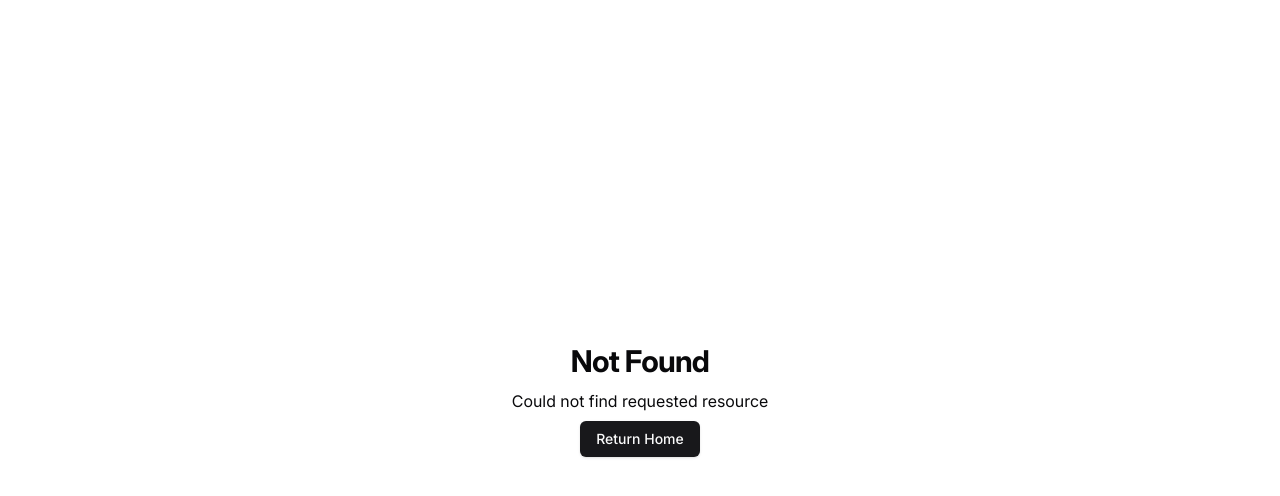
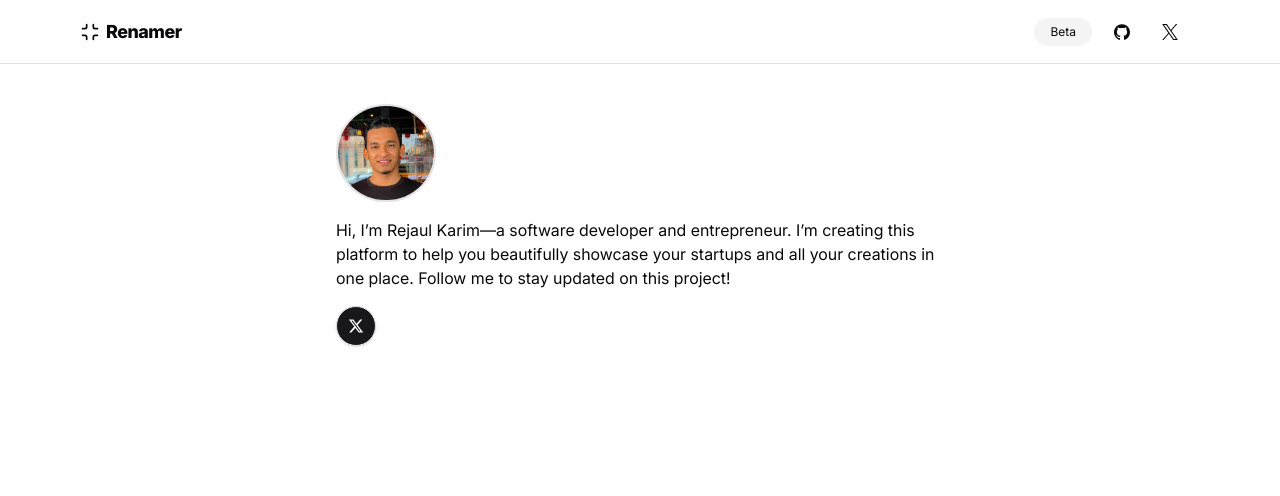
Before and after one commit to rejaulkariim/renamer, a Next.js app: page /about in a window 1280 px wide. Before the commit this address had no page. Shown: the top 496 px of the page. Built offline with nearby package versions, Linux system fonts and the light colour scheme.

Commit message:
feat: added about page

```diff
--- a/package.json
+++ b/package.json
@@ -20,6 +20,7 @@
     "react": "19.0.0-rc-02c0e824-20241028",
     "react-dom": "19.0.0-rc-02c0e824-20241028",
     "react-hook-form": "^7.53.1",
+    "react-icons": "^5.3.0",
     "tailwind-merge": "^2.5.4",
     "tailwindcss-animate": "^1.0.7",
     "zod": "^3.23.8"
--- /dev/null
+++ b/src/app/(root)/about/page.tsx
@@ -0,0 +1,40 @@
+import MaxWidthWrapper from "@/components/shared/MaxWidthWrapper";
+import Image from "next/image";
+import Link from "next/link";
+import { FaXTwitter } from "react-icons/fa6";
+
+const AboutPage = () => {
+  return (
+    <section className="py-10">
+      <MaxWidthWrapper className="max-w-3xl mx-auto">
+        <div className="flex flex-col gap-4">
+          <Image
+            src="/assets/images/rejaul.png"
+            alt="rejaul karim"
+            height={100}
+            width={100}
+            priority
+            className="rounded-full object-cover object-center border-2"
+          />
+          <p className="max-w-prose">
+            Hi, I’m Rejaul Karim—a software developer and entrepreneur. I’m
+            creating this platform to help you beautifully showcase your
+            startups and all your creations in one place. Follow me to stay
+            updated on this project!{" "}
+          </p>
+          <span className="h-10 w-10 rounded-full bg-primary shadow border flex items-center justify-center">
+            <Link
+              href="https://twitter.com/rejaulkarim"
+              target="_blank"
+              rel="noreferrer"
+            >
+              <FaXTwitter className="size-4 text-primary-foreground" />
+            </Link>
+          </span>
+        </div>
+      </MaxWidthWrapper>
+    </section>
+  );
+};
+
+export default AboutPage;
```
Also changed, not shown: public/assets/images/rejaul.png (added), 1 other file (tests, documents, lock files or other folders).
